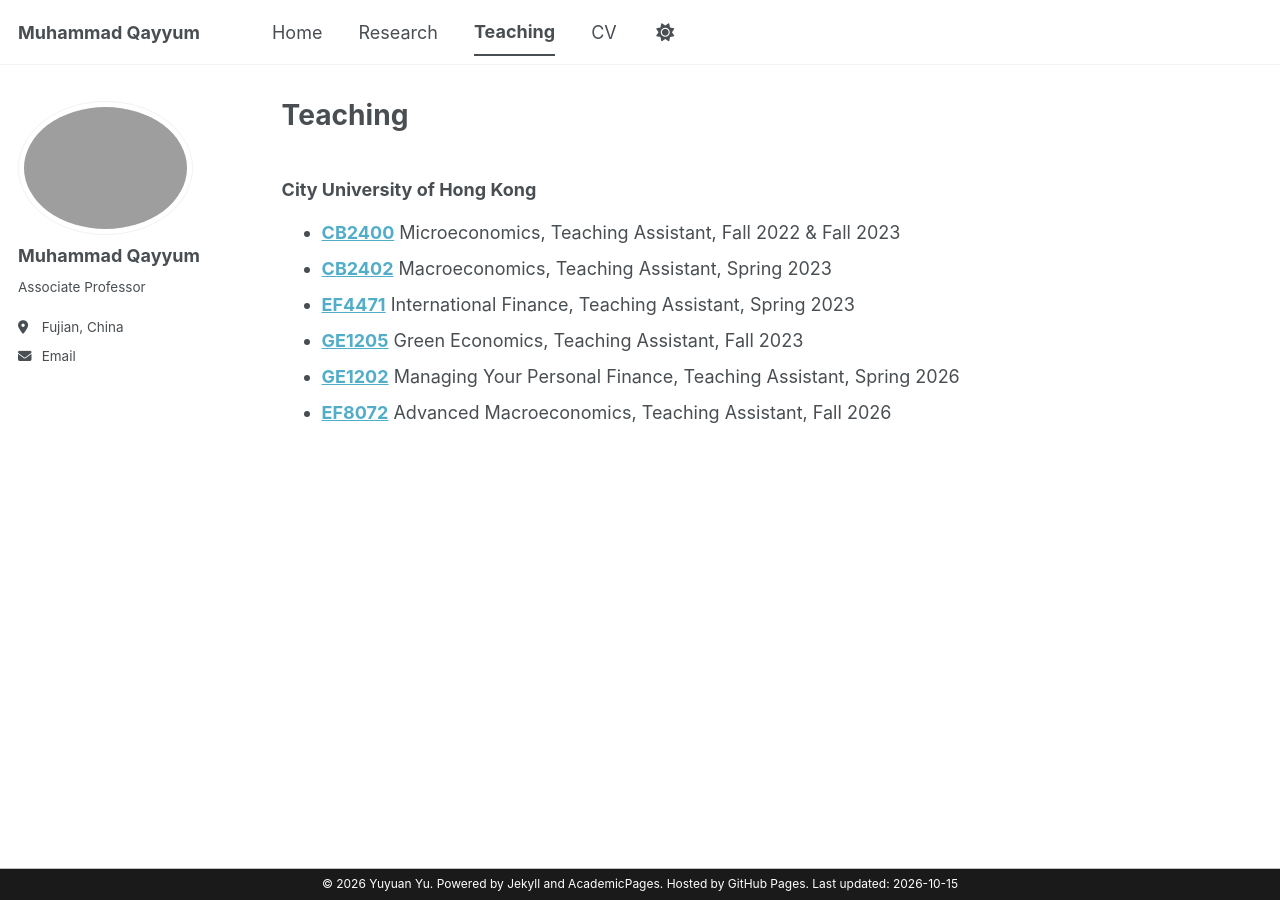
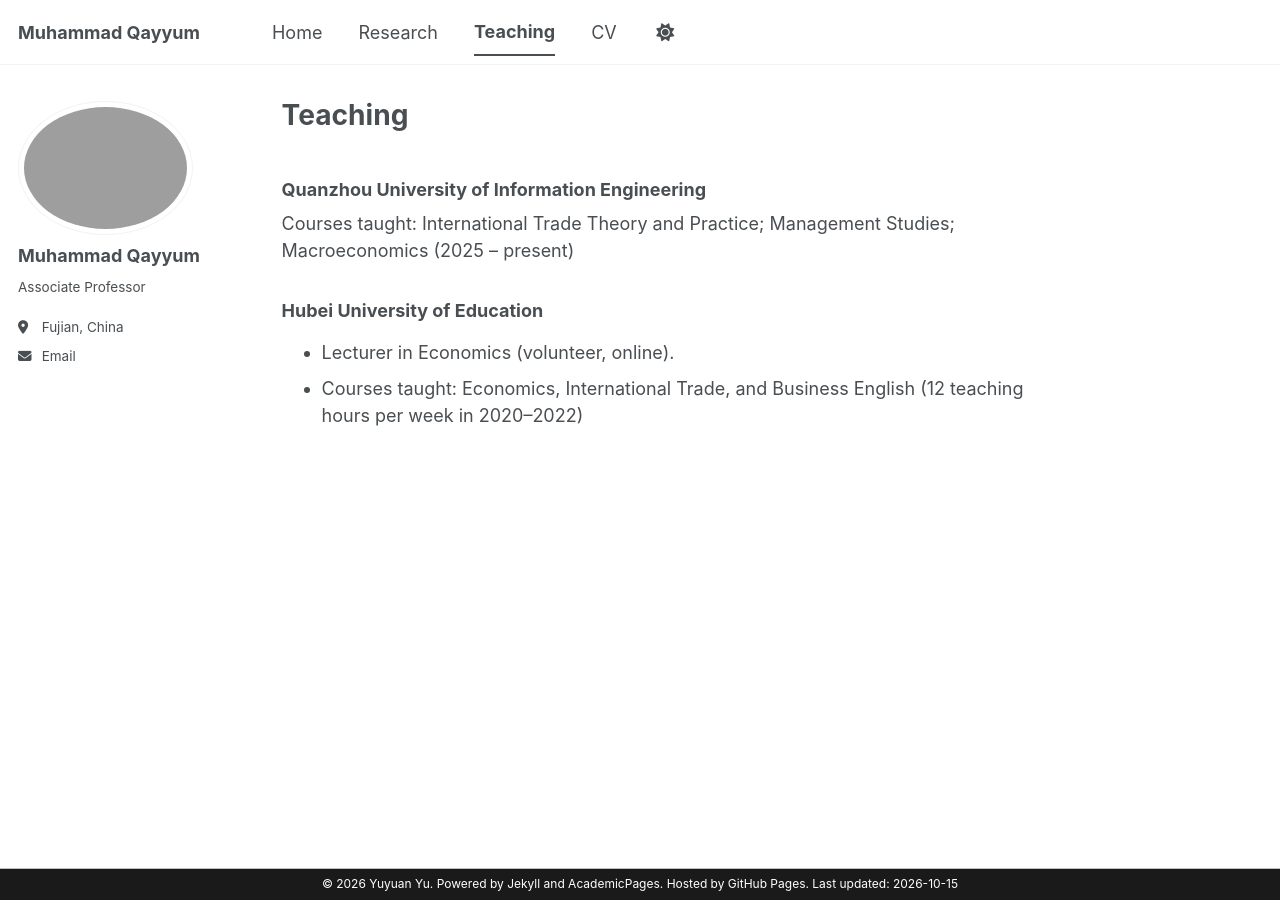
Before and after one commit to muhammadqayyum29/muhammadqayyum29.github.io, a Jekyll site: the page built from _pages/teaching.md, in a window 1280 px wide. Built offline with Jekyll 4.4.1, drawn with Linux system fonts in a browser that asks for light colours; a style sheet for code colours, icons or effects is not loaded.

Commit message:
Update teaching.md

```diff
--- a/_pages/teaching.md
+++ b/_pages/teaching.md
@@ -5,11 +5,10 @@ permalink: /teaching/
 author_profile: true
 ---
 
-### City University of Hong Kong
+### Quanzhou University of Information Engineering
 
-- [**CB2400**](https://www.cityu.edu.hk/catalogue/ug/current/course/CB2400.htm) Microeconomics, Teaching Assistant, Fall 2022 & Fall 2023
-- [**CB2402**](https://www.cityu.edu.hk/catalogue/ug/current/course/CB2402.htm) Macroeconomics, Teaching Assistant, Spring 2023
-- [**EF4471**](https://www.cityu.edu.hk/catalogue/ug/current/course/EF4471.htm) International Finance, Teaching Assistant, Spring 2023
-- [**GE1205**](https://www.cityu.edu.hk/catalogue/ug/current/course/GE1205.htm) Green Economics, Teaching Assistant, Fall 2023
-- [**GE1202**](https://www.cityu.edu.hk/catalogue/ug/current/course/GE1202.htm) Managing Your Personal Finance, Teaching Assistant, Spring 2026
-- [**EF8072**](https://www.cityu.edu.hk/catalogue/pg/202627/course/EF8072.htm) Advanced Macroeconomics, Teaching Assistant, Fall 2026
+Courses taught: International Trade Theory and Practice; Management Studies; Macroeconomics (2025 – present)
+
+### Hubei University of Education
+- Lecturer in Economics (volunteer, online).
+- Courses taught: Economics, International Trade, and Business English (12 teaching hours per week in 2020–2022)
```
